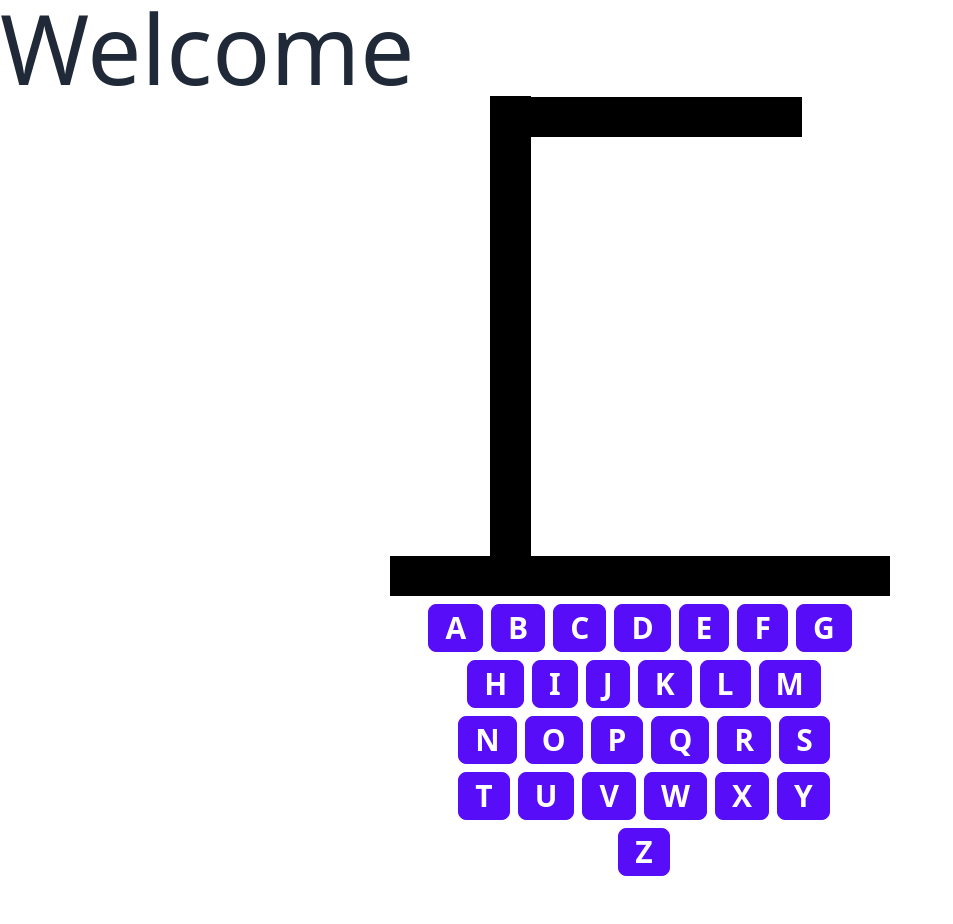
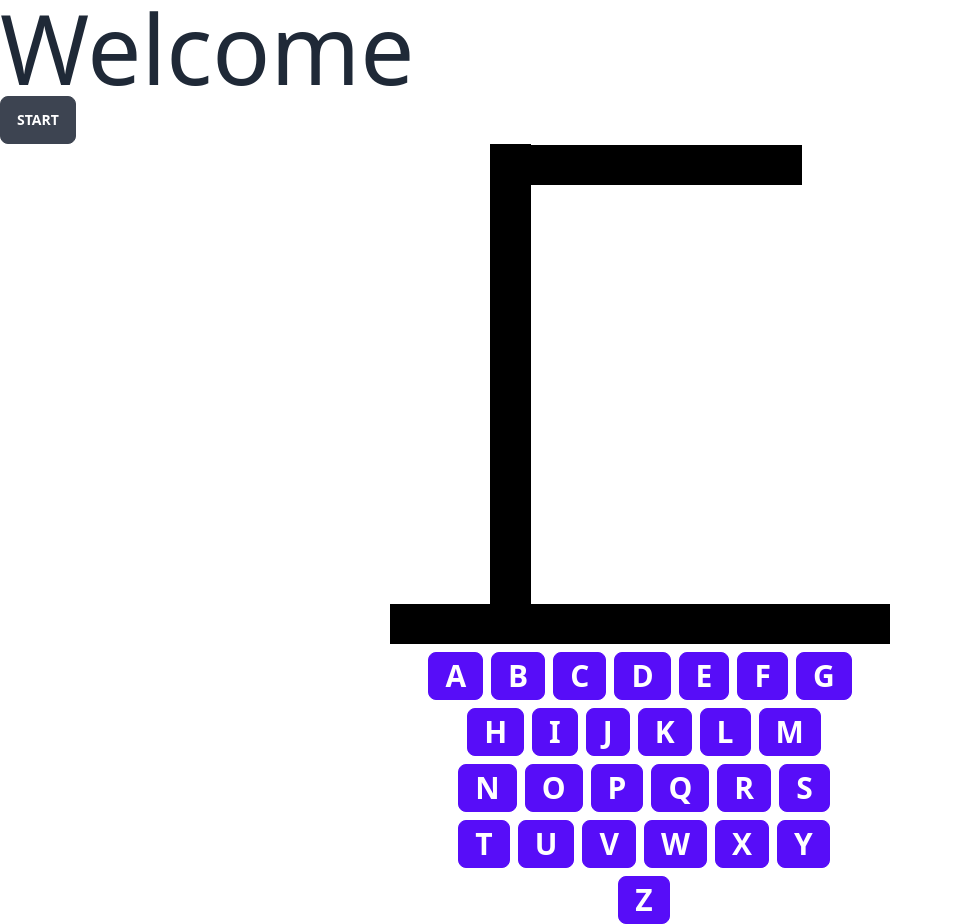
Before and after one commit to RomBarr/CPSC_349_Project_3, a website with bundled scripts: page index.html in a window 1280 px wide. Shown: the whole page, without its empty margins (0-953 px from the left). Before the commit the page ends 876 px from the top, so only its background shows below. Built offline with nearby package versions, Linux system fonts and the light colour scheme.

Commit message:
fixed talwind.config.js not applying styles to modules

```diff
--- a/index.html
+++ b/index.html
@@ -5,14 +5,18 @@
   <link rel="stylesheet" type="text/css" href="/assets/css/main.css">
 </head>
 <body>
-  <h1 class="text-8xl">Welcome</h1>
-
-  <div class="flex justify-evenly"></div>
-
-  <div class="flex justify-center">
-    <div class="letters flex flex-wrap justify-center items-end space-x-2 space-y-2 w-1/3"></div>
+  <div id="page1">
+    <h1 class="text-8xl">Welcome</h1>
+    <button class="btn">Start</button>
   </div>
 
+  <div id="page2">
+    <div id="pic" class="flex justify-evenly"></div>
+
+    <div class="flex justify-center">
+      <div id="letters" class="flex flex-wrap justify-center items-end space-x-2 space-y-2 w-1/3"></div>
+    </div>
+  </div>
   <script type="module" src="main.js"></script>
 </body>
 </html>
--- a/main.js
+++ b/main.js
@@ -1,7 +1,7 @@
 import { Gallows } from './modules/canvas.js';
 import { CreateLetters } from './modules/letters.js';
 
-const gallows = new Gallows('500', '500', document.querySelector('div'));
+const gallows = new Gallows('500', '500', document.getElementById('pic'));
 
 gallows.createGallows();
 
--- a/modules/letters.js
+++ b/modules/letters.js
@@ -7,7 +7,7 @@ function CreateLetters() {
     const button = document.createElement('button');
     button.textContent = letters[i];
     button.classList = 'btn btn-primary text-3xl';
-    document.getElementsByClassName('letters')[0].appendChild(button);
+    document.getElementById('letters').appendChild(button);
   }
 }
 
--- a/tailwind.config.js
+++ b/tailwind.config.js
@@ -1,7 +1,7 @@
 /** @type {import('tailwindcss').Config} */
 module.exports = {
   content: [
-    './modules/*.{html, js}',
+    './modules/*.js',
     './main.js',
     './index.html'
   ],
```
Also changed, not shown: assets/css/main.css.
